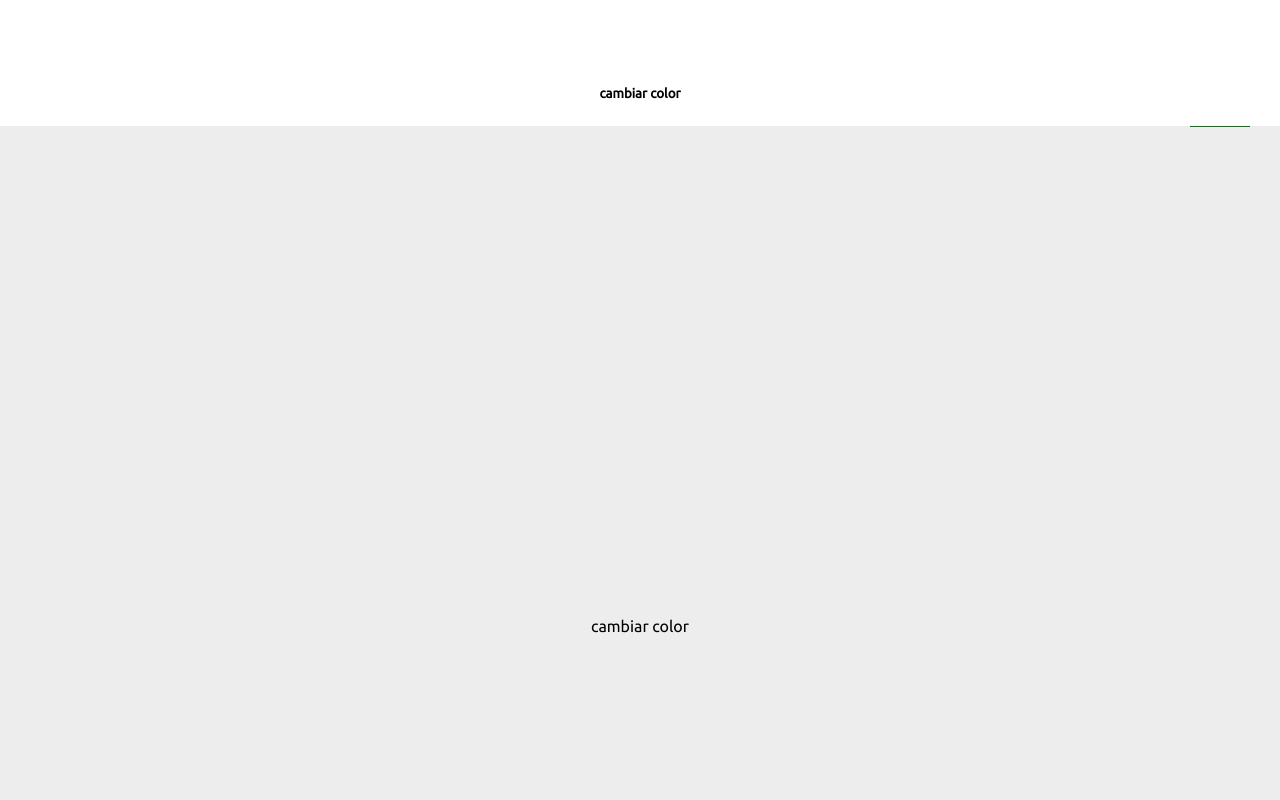
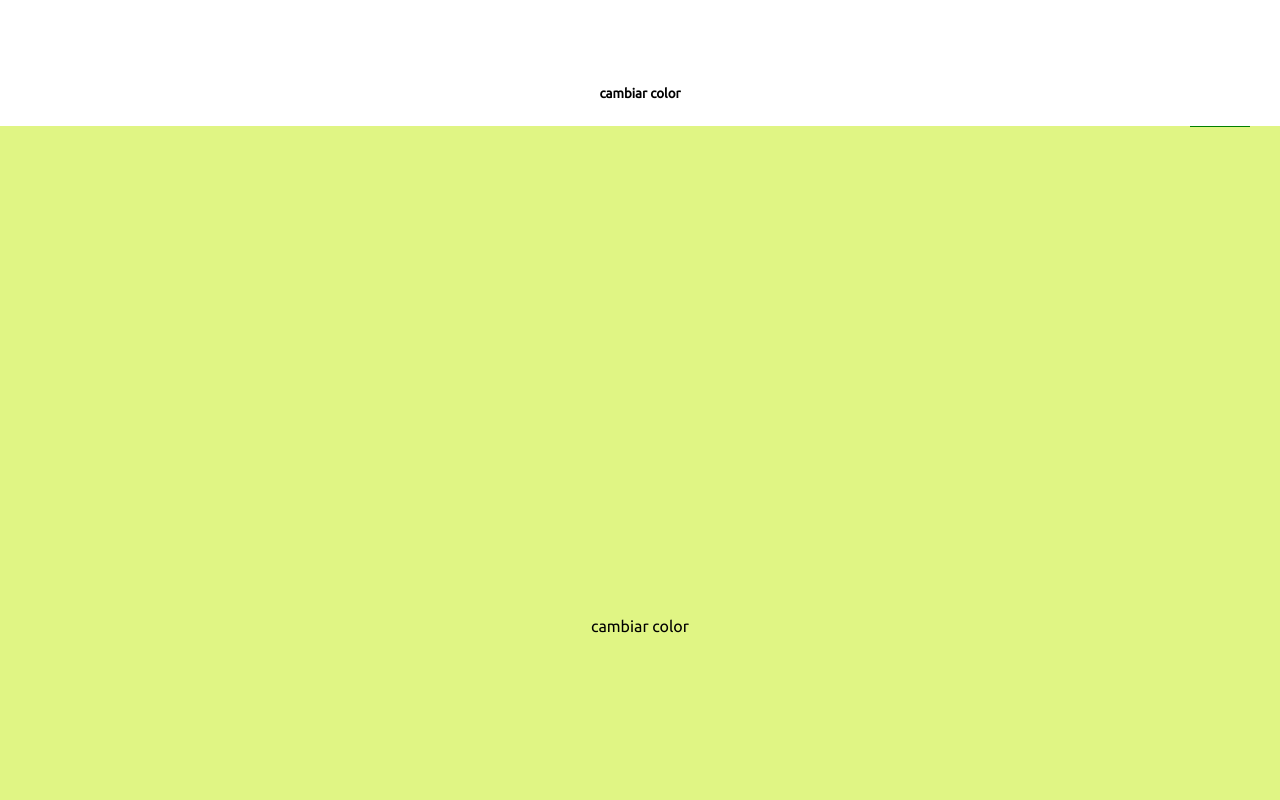
Before and after one commit to Mario-O-O/aniMovimiento, a plain HTML site: page index.html in a window 1280 px wide. Shown: the part 2240-3040 px from the top of the page. Drawn offline with Linux system fonts and the light colour scheme.

Commit message:
ajuste en bg color

```diff
--- a/aniMovimiento.js
+++ b/aniMovimiento.js
@@ -195,8 +195,13 @@ function aniMoveSnippet(trigger, claseContElemet, claseElemet, classNum, element
 /****** aniMoveColor ******/
 function aniMoveColor(trigger, claseContElemet, elementClassNum) {
   let $ColorContElemet = d.querySelectorAll(claseContElemet);
+  let $ColorContElemetPseudo = d.querySelectorAll(claseContElemet);
+
 
   for (let i = 0; i < $ColorContElemet.length; i++) {
+    let $colorStart = $ColorContElemet[i].getAttribute("data-colorStart");
+    let $colorEnd = $ColorContElemet[i].getAttribute("data-colorEnd");
+
     $ColorContElemet[i].classList.add(elementClassNum + i);
 
     let $colorElAddnewClass = d.querySelector(`.${elementClassNum + i}`);
@@ -204,21 +209,26 @@ function aniMoveColor(trigger, claseContElemet, elementClassNum) {
     if ($colorElAddnewClass) {
       d.addEventListener('scroll', (e) =>{
         // Valores de comienzo y final de la animacion
-        let $Colorstar = Math.round($colorElAddnewClass.getBoundingClientRect().top);
-        let $Colorend = Math.round($colorElAddnewClass.getBoundingClientRect().bottom);
+        let colorstar = Math.round($colorElAddnewClass.getBoundingClientRect().top);
+        let colorend = Math.round($colorElAddnewClass.getBoundingClientRect().bottom);
 
         // console.log();
 
-        if ($Colorstar < trigger && $Colorend > trigger) {
+        if (colorstar < trigger && colorend > trigger) {
           // console.log('start');
-          let num = trigger - $Colorstar;
+          let num = trigger - colorstar;
           let porcentaje = Math.ceil((num / $colorElAddnewClass.clientHeight) * 100);
           let opacidad = (porcentaje * 100) / 10000;
 
-          $colorElAddnewClass.style.background= `rgb(0, 0, 0, ${opacidad})`;
+          // color que cambia colorend
+          $colorElAddnewClass.style.background= $colorEnd.substring(0, $colorEnd.length - 2) + opacidad + ")";
+
+          // color fijo colorStart
+          $ColorContElemetPseudo[0].style.setProperty('--bgVar', $colorStart);
+
         }else{
-          if ($Colorstar >= trigger) { $colorElAddnewClass.style.background= `rgb(0, 0, 0, 0)`;}
-          if ($Colorend <= trigger) { $colorElAddnewClass.style.background= `rgb(0, 0, 0, 1)`;}
+          if (colorstar >= trigger) { $colorElAddnewClass.style.background= $colorStart;}
+          if (colorend <= trigger) { $colorElAddnewClass.style.background= $colorEnd;}
         }
       });
     }
@@ -236,7 +246,7 @@ d.addEventListener('DOMContentLoaded', (e) =>{
 
   aniMoveSnippet(triggerB, ".aniMoveTransform", ".elemetAction", "transformA", "elementTransformA");
 
-  aniMoveColor(trigger, ".aniMoveColor", "colorA", "elemetColorA");
+  aniMoveColor(triggerB, ".aniMoveColor", "colorA");
 
 });
 
--- a/index.html
+++ b/index.html
@@ -70,7 +70,7 @@
    <br>
    <section>
      <h5>cambiar color</h5>
-     <div class="contTxt aniMoveColor">
+     <div class="contTxt aniMoveColor" data-colorStart="rgb(224, 245, 132, 1)" data-colorEnd="rgb(71, 114, 255, 1)">
       <div class="start"></div>
         <p>cambiar color</p>
       <div class="end"></div>
--- a/style-anmcn.css
+++ b/style-anmcn.css
@@ -1,3 +1,7 @@
+:root {
+  --bgVar: #ffffff
+}
+
 html {
   scroll-behavior: smooth;
 }
@@ -72,3 +76,23 @@ html {
 .reset{
   margin: 0;
 }
+
+/* COLOR */
+.aniMoveColor{
+  display: flex;
+  align-items: center;
+  justify-content: center;
+  height: 1000px;
+}
+
+.aniMoveColor::before {
+  content: '';
+  height: 100%;
+  width: 100%;
+  background: var(--bgVar);
+  position: absolute;
+  top: 0;
+  left: 0;
+  z-index: -1;
+}
+/* COLOR */
--- a/style.css
+++ b/style.css
@@ -85,23 +85,3 @@ section h5 {
 .aniMoveTransform{
   height: 500px;
 }
-
-/* COLOR */
-.aniMoveColor{
-  display: flex;
-  align-items: center;
-  justify-content: center;
-  height: 1000px;
-}
-
-.aniMoveColor::before {
-  content: '';
-  height: 100%;
-  width: 100%;
-  background: #ededed;
-  position: absolute;
-  top: 0;
-  left: 0;
-  z-index: -1;
-}
-/* COLOR */
```
